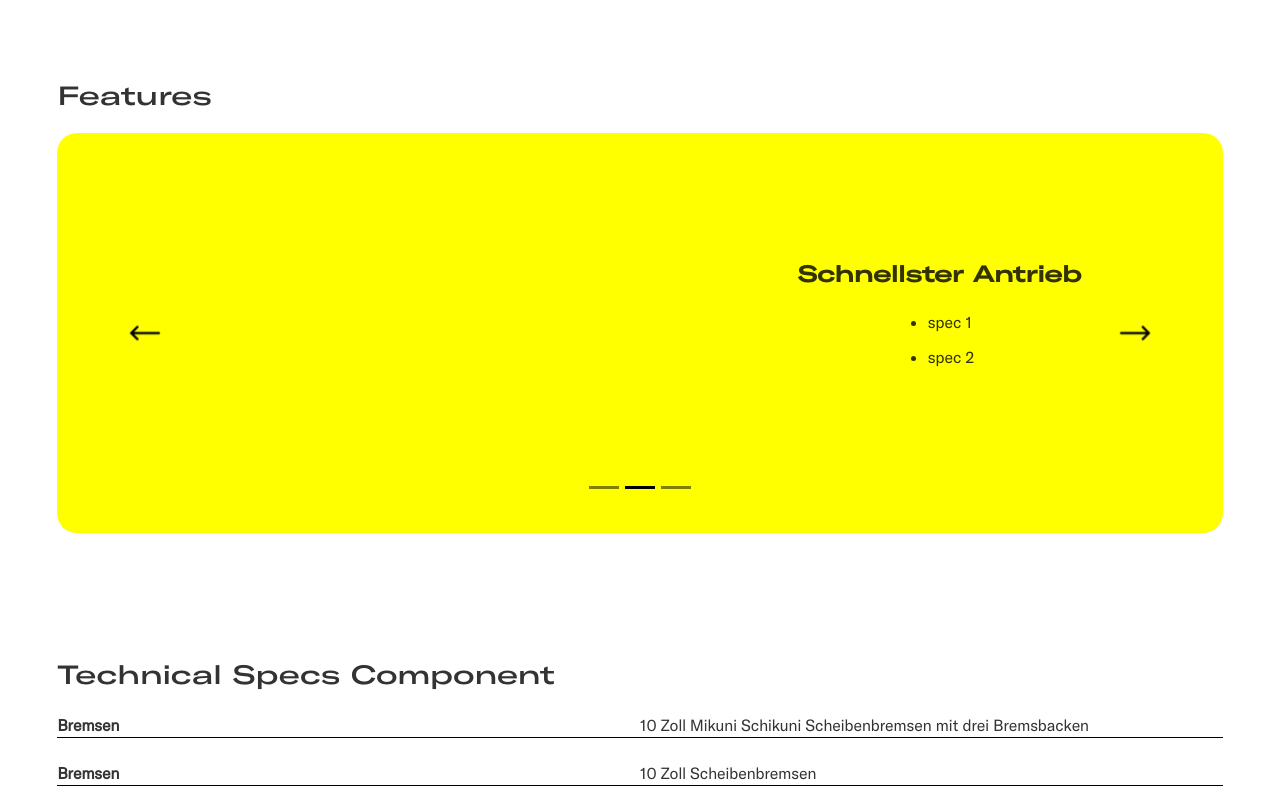
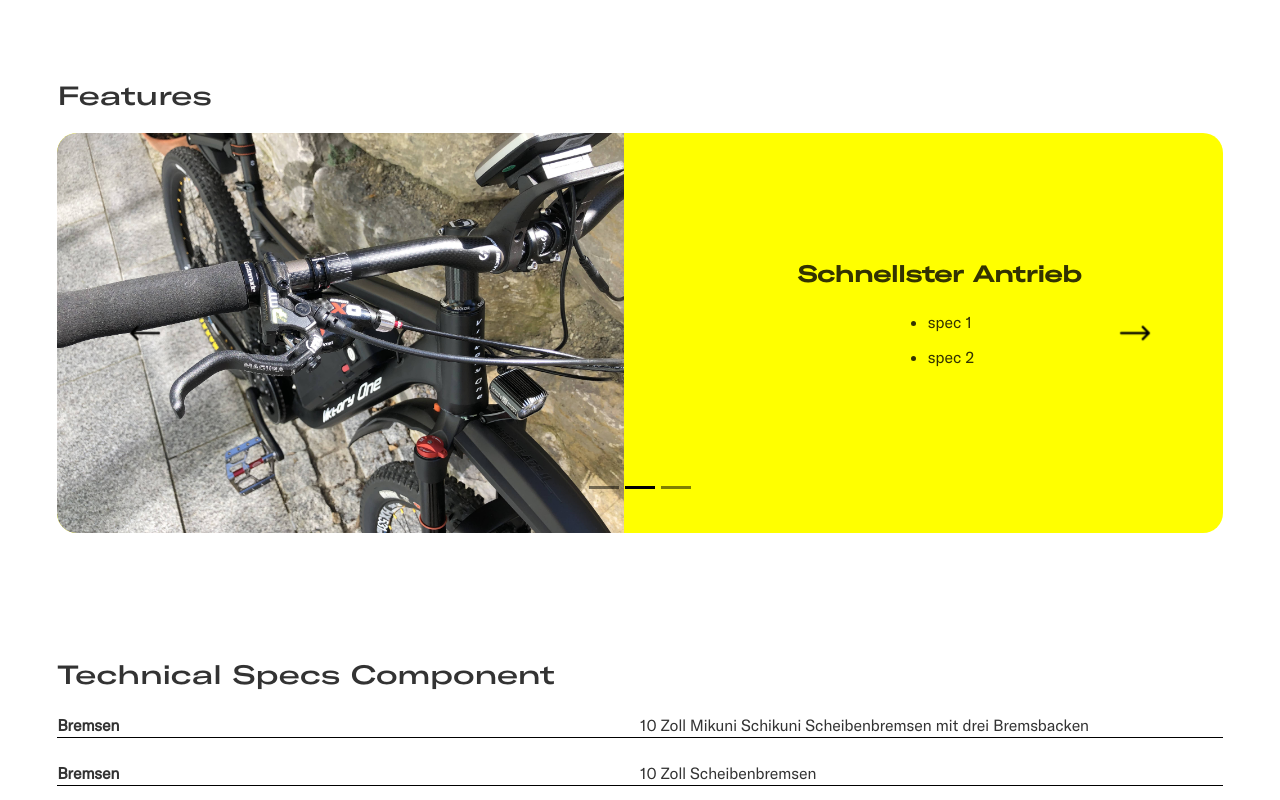
Before and after one commit to LilGroovy/viktory-website, a Gatsby site: page / in a window 1280 px wide. Shown: the part 860-1660 px from the top of the page. Built offline with nearby package versions, Linux system fonts and the light colour scheme; Gatsby itself is replaced by a stand-in of ours.

Commit message:
picture fix

```diff
--- a/src/components/features.module.css
+++ b/src/components/features.module.css
@@ -24,16 +24,16 @@
 }
 
 .featurePicture {
-  /*background-image: url(../images/bike/IMG_2632.jpg);*/
+  background-image: url(../images/bike/IMG_2632-min.jpg);
   background-size: cover;
   background-position: center;
   background-repeat: no-repeat;
 }
 
-/*.one {
-    background-image: url(../images/bike/IMG_2634.jpg);
+.one {
+    background-image: url(../images/bike/IMG_2634-min.jpg);
 }
 
 .two {
-    background-image: url(../images/bike/IMG_2635.jpg);
-}*/
+    background-image: url(../images/bike/IMG_2635-min.jpg);
+}
--- a/src/components/hero.module.css
+++ b/src/components/hero.module.css
@@ -6,7 +6,7 @@
 }
 
 .bikePicture {
-  /*background-image: url("../images/bike/IMG_2631.jpg");*/
+  background-image: url("../images/bike/IMG_2631-min.jpg");
   background-size: cover;
   background-position: center;
   background-repeat: no-repeat;
```
Also changed, not shown: src/images/bike/IMG_2631-min.JPG (added), src/images/bike/IMG_2632-min.JPG (added), src/images/bike/IMG_2633-min.JPG (added), src/images/bike/IMG_2634-min.JPG (added), src/images/bike/IMG_2635-min.JPG (added), src/images/bike/IMG_2636-min.JPG (added), 1 other file.
